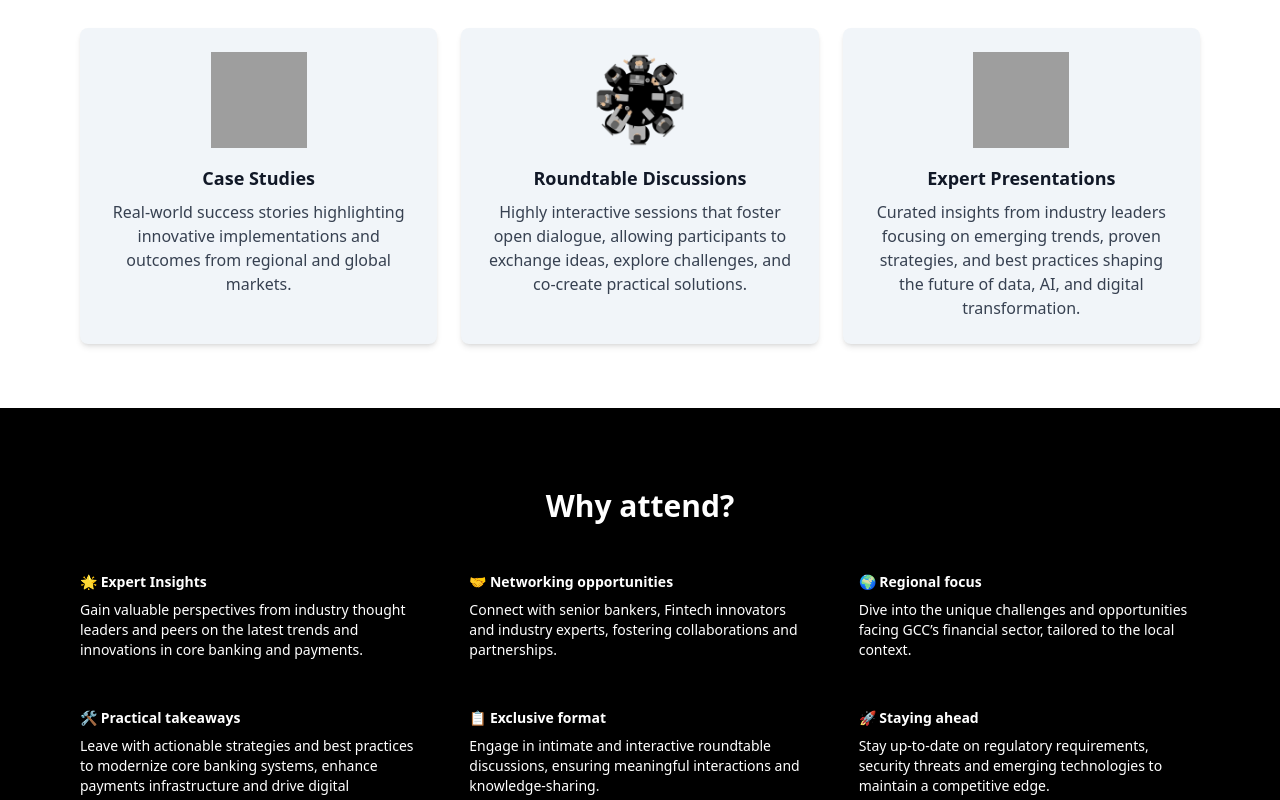
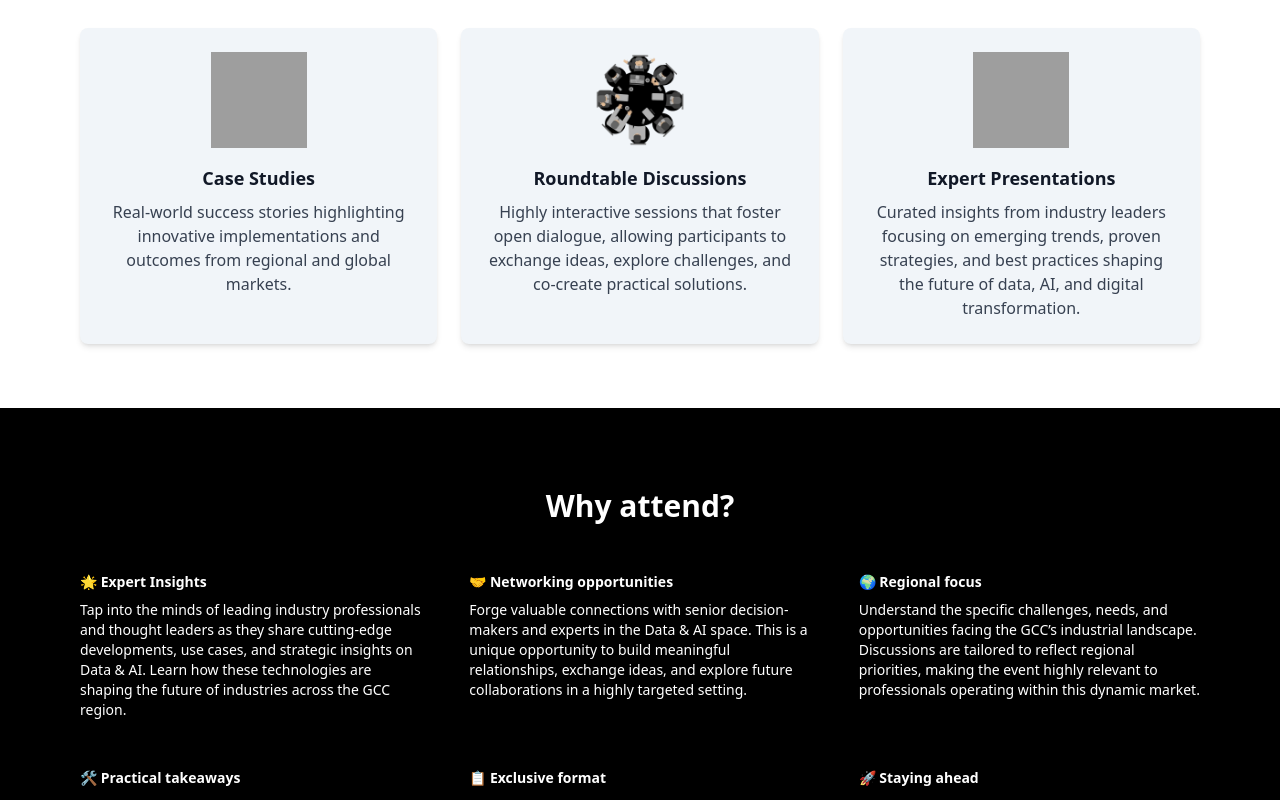
Before and after one commit to AmalRoy212/round-table-saudi, a plain HTML site: page index.html in a window 1280 px wide. Shown: the part 2000-2800 px from the top of the page. Drawn offline with nearby package versions, Linux system fonts and the light colour scheme; grey boxes are pictures that could not be loaded.

Commit message:
new changes

```diff
--- a/index.html
+++ b/index.html
@@ -74,7 +74,7 @@
       >
         <img src="./assets/images/logo.png" class="w-[700px]" />
         <p class="text-sm md:text-lg mt-[-10rem]">
-          17 February 2025 | Hyatt Regency Riyadh Olaya, Saudi Arabia
+          26th May 2025 | Dammam, Saudi Arabia
         </p>
       </div>
     </section>
@@ -299,44 +299,55 @@
         <div>
           <h4 class="font-semibold mb-2">🌟 Expert Insights</h4>
           <p>
-            Gain valuable perspectives from industry thought leaders and peers
-            on the latest trends and innovations in core banking and payments.
+            Tap into the minds of leading industry professionals and thought
+            leaders as they share cutting-edge developments, use cases, and
+            strategic insights on Data & AI. Learn how these technologies are
+            shaping the future of industries across the GCC region.
           </p>
         </div>
         <div>
           <h4 class="font-semibold mb-2">🤝 Networking opportunities</h4>
           <p>
-            Connect with senior bankers, Fintech innovators and industry
-            experts, fostering collaborations and partnerships.
+            Forge valuable connections with senior decision-makers and experts
+            in the Data & AI space. This is a unique opportunity to build
+            meaningful relationships, exchange ideas, and explore future
+            collaborations in a highly targeted setting.
           </p>
         </div>
         <div>
           <h4 class="font-semibold mb-2">🌍 Regional focus</h4>
           <p>
-            Dive into the unique challenges and opportunities facing GCC’s
-            financial sector, tailored to the local context.
+            Understand the specific challenges, needs, and opportunities facing
+            the GCC’s industrial landscape. Discussions are tailored to reflect
+            regional priorities, making the event highly relevant to
+            professionals operating within this dynamic market.
           </p>
         </div>
         <div>
           <h4 class="font-semibold mb-2">🛠️ Practical takeaways</h4>
           <p>
-            Leave with actionable strategies and best practices to modernize
-            core banking systems, enhance payments infrastructure and drive
-            digital transformation.
+            Walk away with real-world strategies and best practices that can be
+            implemented immediately. From modernizing operations to improving
+            efficiency, discover how Data & AI can drive tangible impact in your
+            organization.
           </p>
         </div>
         <div>
           <h4 class="font-semibold mb-2">📋 Exclusive format</h4>
           <p>
-            Engage in intimate and interactive roundtable discussions, ensuring
-            meaningful interactions and knowledge-sharing.
+            Participate in curated, closed-door roundtable discussions that
+            encourage active dialogue, peer learning, and deep dives into key
+            challenges. The intimate setting ensures quality conversations and a
+            focused experience.
           </p>
         </div>
         <div>
           <h4 class="font-semibold mb-2">🚀 Staying ahead</h4>
           <p>
-            Stay up-to-date on regulatory requirements, security threats and
-            emerging technologies to maintain a competitive edge.
+            Stay informed about emerging technologies and evolving trends that
+            are reshaping the Data & AI ecosystem. Equip yourself with the
+            knowledge to stay ahead of the curve and future-proof your
+            organization.
           </p>
         </div>
       </div>
```
